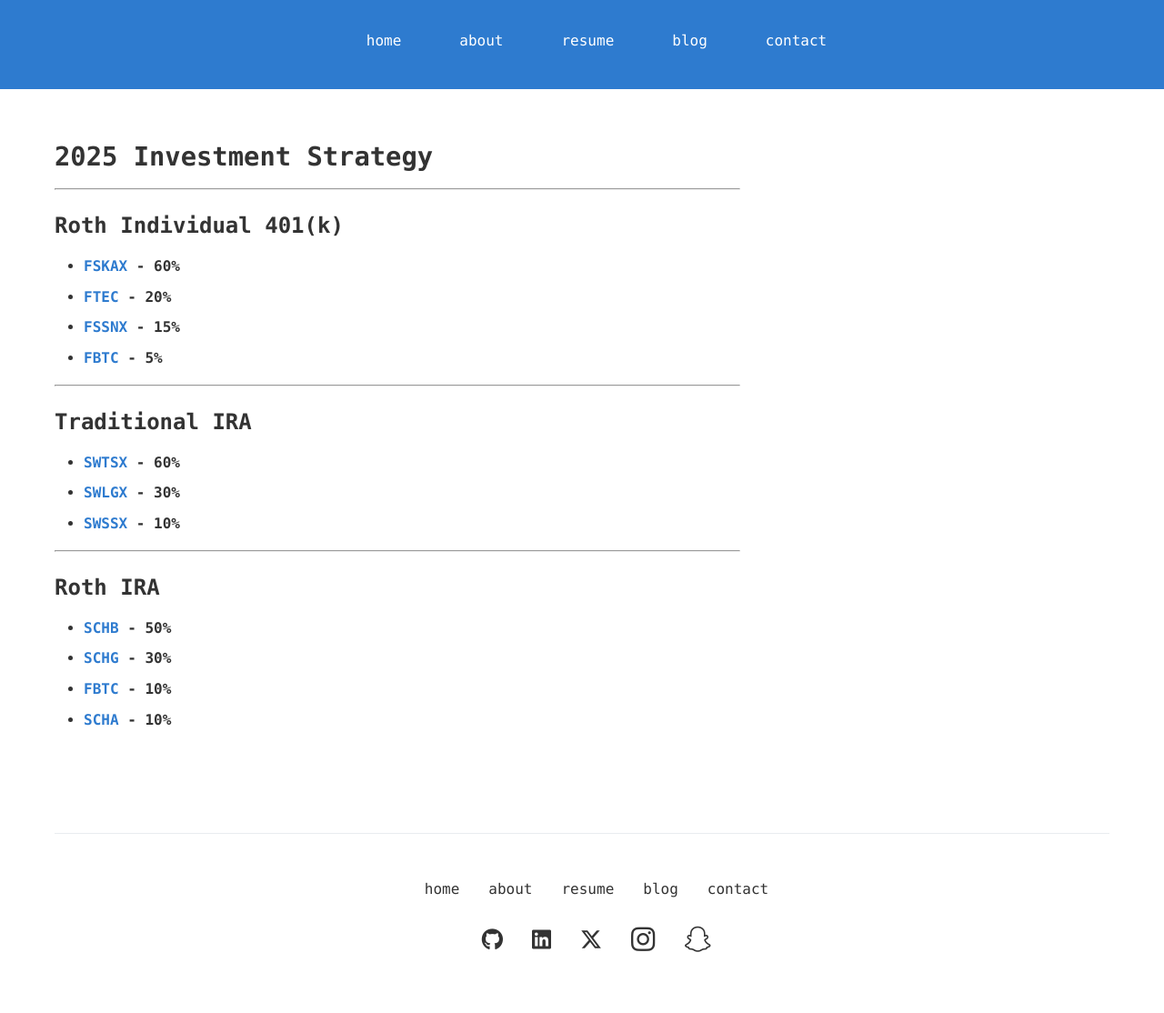
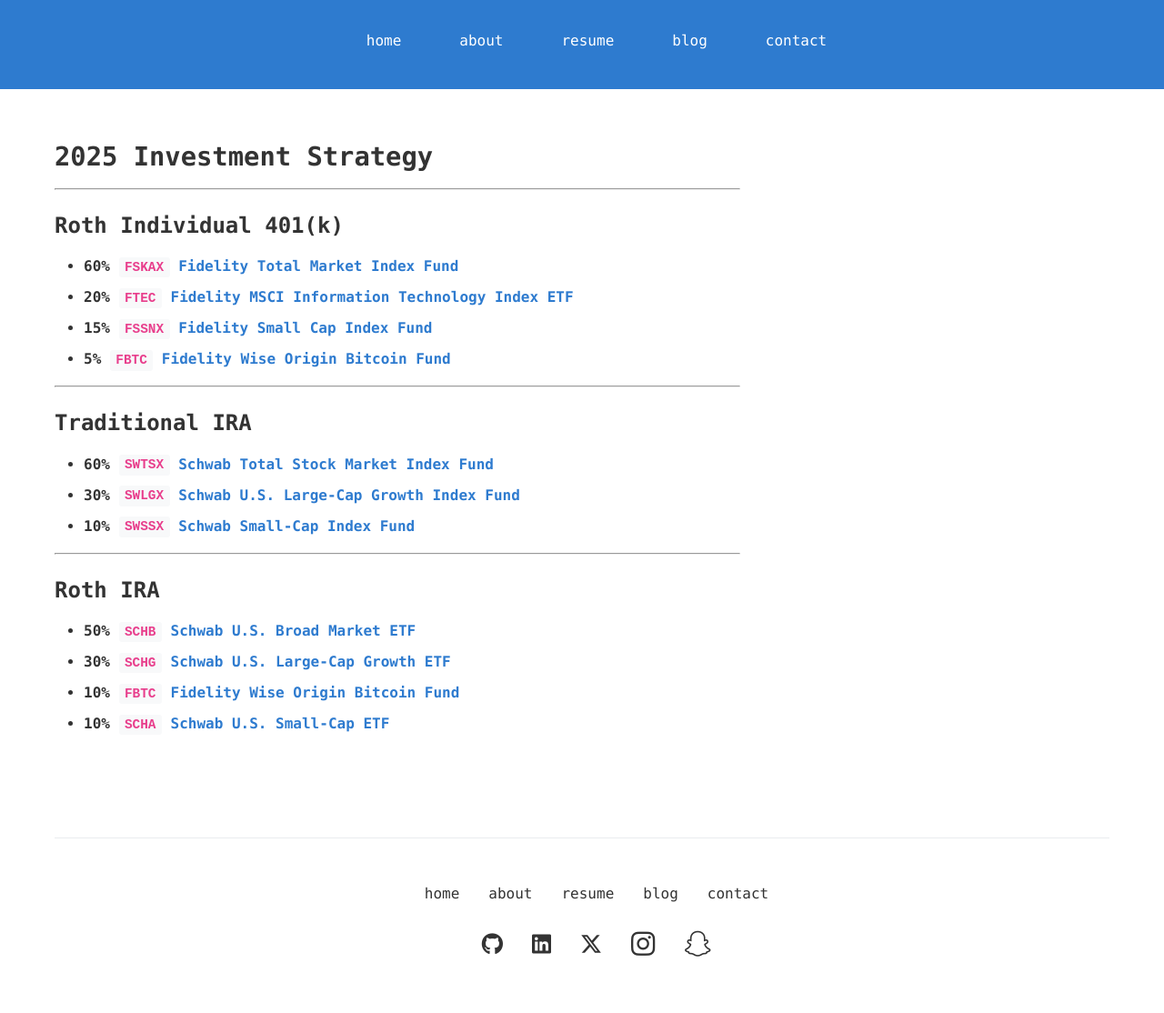
Before and after one commit to jmwoo/jmwoo.github.io, a Jekyll site: the page built from invest.md, in a window 1280 px wide. Shown: the whole page at 91% size. Built offline with Jekyll 4.4.1, drawn with Linux system fonts in a browser that asks for light colours; our own code applies the rules of GitHub Pages for plain Markdown files.

Commit message:
formatting

```diff
--- a/invest.md
+++ b/invest.md
@@ -3,23 +3,23 @@
 ---
 ## Roth Individual 401(k)
 
-- **[FSKAX](https://fundresearch.fidelity.com/mutual-funds/summary/315911693 "Fidelity Total Market Index Fund") - 60%**
-- **[FTEC](https://digital.fidelity.com/prgw/digital/research/quote/dashboard/summary?symbol=FTEC "Fidelity MSCI Information Technology Index ETF") - 20%**
-- **[FSSNX](https://fundresearch.fidelity.com/mutual-funds/summary/316146182 "Fidelity Small Cap Index Fund") - 15%**
-- **[FBTC](https://digital.fidelity.com/prgw/digital/research/quote/dashboard/summary?symbol=FBTC "Fidelity Wise Origin Bitcoin Fund") - 5%**
+- **60% [`FSKAX` Fidelity Total Market Index Fund](https://fundresearch.fidelity.com/mutual-funds/summary/315911693)**
+- **20% [`FTEC` Fidelity MSCI Information Technology Index ETF](https://digital.fidelity.com/prgw/digital/research/quote/dashboard/summary?symbol=FTEC)**
+- **15% [`FSSNX` Fidelity Small Cap Index Fund](https://fundresearch.fidelity.com/mutual-funds/summary/316146182)**
+- **5% [`FBTC` Fidelity Wise Origin Bitcoin Fund](https://digital.fidelity.com/prgw/digital/research/quote/dashboard/summary?symbol=FBTC)**
 
 ---
 ## Traditional IRA
 
-- **[SWTSX](https://www.schwabassetmanagement.com/products/swtsx "Schwab Total Stock Market Index Fund") - 60%**
-- **[SWLGX](https://www.schwabassetmanagement.com/products/swlgx "Schwab U.S. Large-Cap Growth Index Fund") - 30%**
-- **[SWSSX](https://www.schwabassetmanagement.com/products/swssx "Schwab Small-Cap Index Fund") - 10%**
+- **60% [`SWTSX` Schwab Total Stock Market Index Fund](https://www.schwabassetmanagement.com/products/swtsx)**
+- **30% [`SWLGX` Schwab U.S. Large-Cap Growth Index Fund](https://www.schwabassetmanagement.com/products/swlgx)**
+- **10% [`SWSSX` Schwab Small-Cap Index Fund](https://www.schwabassetmanagement.com/products/swssx)**
 
 
 ---
 ## Roth IRA
 
-- **[SCHB](https://www.schwabassetmanagement.com/products/schb "Schwab U.S. Broad Market ETF") - 50%**
-- **[SCHG](https://www.schwabassetmanagement.com/products/schg "Schwab U.S. Large-Cap Growth ETF") - 30%**
-- **[FBTC](https://digital.fidelity.com/prgw/digital/research/quote/dashboard/summary?symbol=FBTC "Fidelity Wise Origin Bitcoin Fund") - 10%**
-- **[SCHA](https://www.schwabassetmanagement.com/products/scha "Schwab U.S. Small-Cap ETF") - 10%**
+- **50% [`SCHB` Schwab U.S. Broad Market ETF](https://www.schwabassetmanagement.com/products/schb)**
+- **30% [`SCHG` Schwab U.S. Large-Cap Growth ETF](https://www.schwabassetmanagement.com/products/schg)**
+- **10% [`FBTC` Fidelity Wise Origin Bitcoin Fund](https://digital.fidelity.com/prgw/digital/research/quote/dashboard/summary?symbol=FBTC)**
+- **10% [`SCHA` Schwab U.S. Small-Cap ETF](https://www.schwabassetmanagement.com/products/scha)**
```
